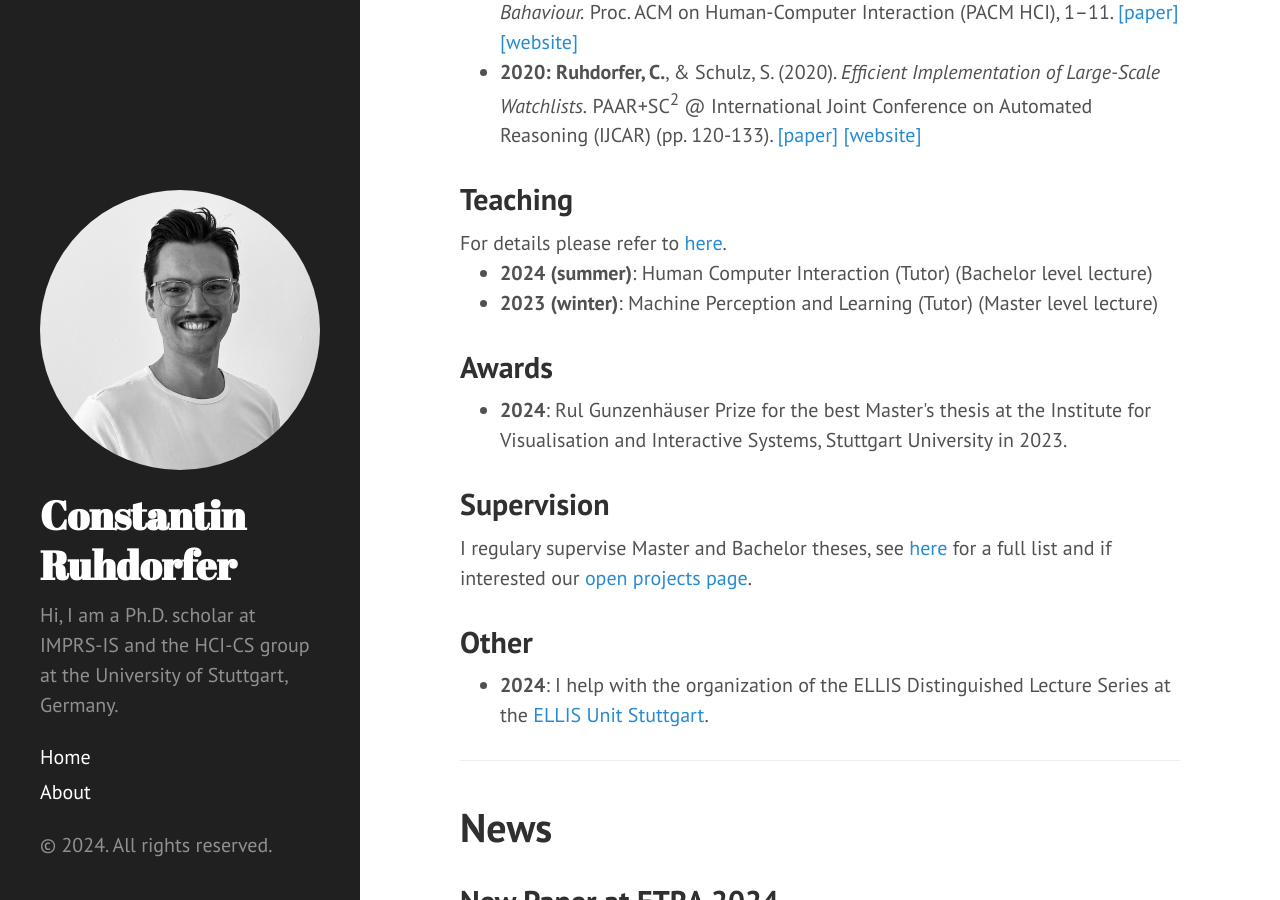
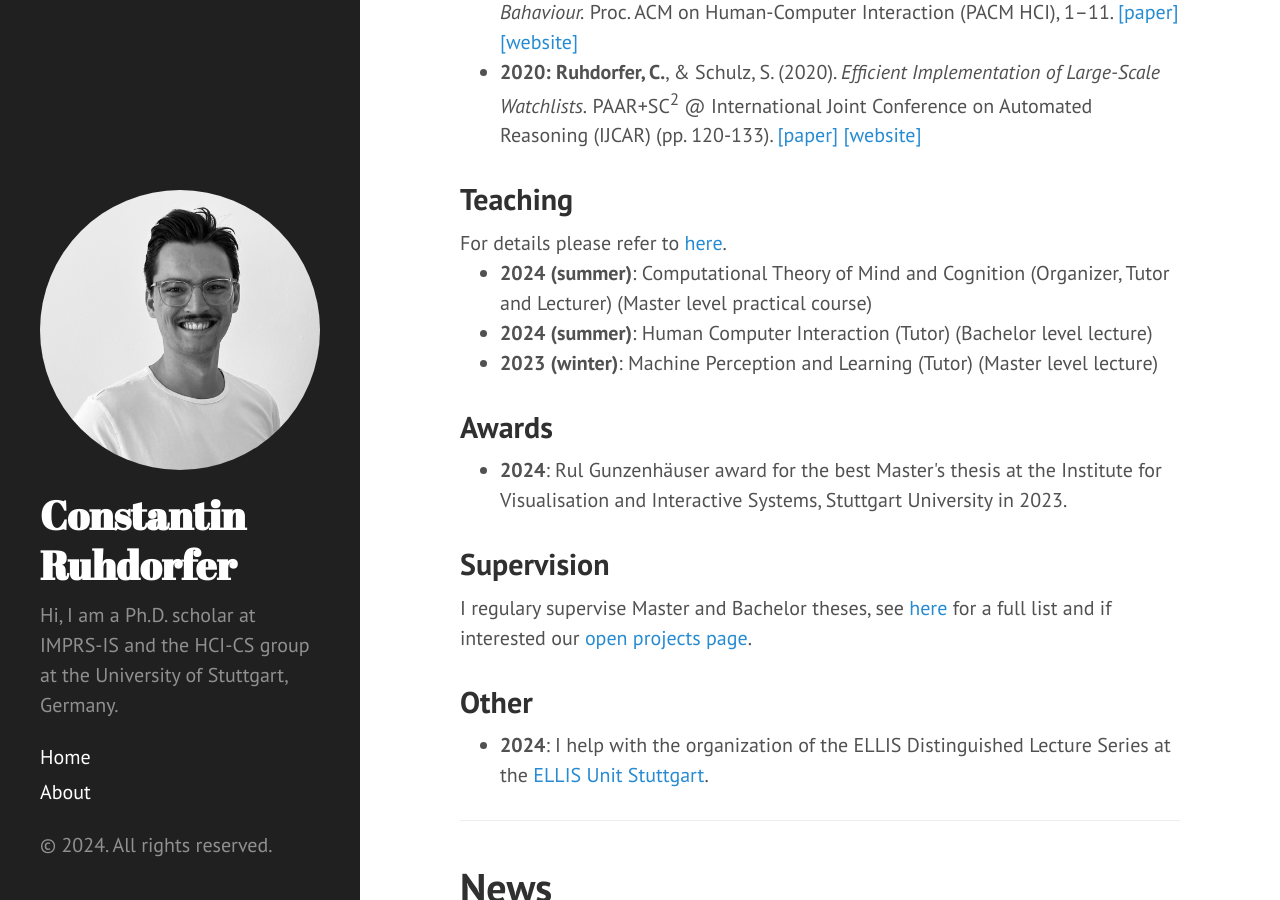
Before and after one commit to ConstantinRuhdorfer/constantinruhdorfer.github.io, a Jekyll site: the page built from index.html, in a window 1280 px wide and 900 px high, scrolled down 561 px. Built offline with Jekyll 4.4.1, drawn with Linux system fonts in a browser that asks for light colours; the list of posts is cut into pages by our own code.

Commit message:
Update index.html

```diff
--- a/index.html
+++ b/index.html
@@ -22,6 +22,7 @@ For students interested in a project or thesis please check the <a href="https:/
 For details please refer to <a href="https://www.perceptualui.org/teaching/">here</a>.
 
 <ul>
+  <li><b>2024 (summer)</b>: Computational Theory of Mind and Cognition (Organizer, Tutor and Lecturer) (Master level practical course)</li>
   <li><b>2024 (summer)</b>: Human Computer Interaction (Tutor) (Bachelor level lecture)</li>
   <li><b>2023 (winter)</b>: Machine Perception and Learning (Tutor) (Master level lecture)</li>
 </ul>
@@ -29,7 +30,7 @@ For details please refer to <a href="https://www.perceptualui.org/teaching/">her
 <h2 class="post-title">Awards</h2>
 
 <ul>
-  <li><b>2024</b>: Rul Gunzenhäuser Prize for the best Master's thesis at the Institute for Visualisation and Interactive Systems, Stuttgart University in 2023.</li>
+  <li><b>2024</b>: Rul Gunzenhäuser award for the best Master's thesis at the Institute for Visualisation and Interactive Systems, Stuttgart University in 2023.</li>
 </ul>
 
 <h2 class="post-title">Supervision</h2>
```
